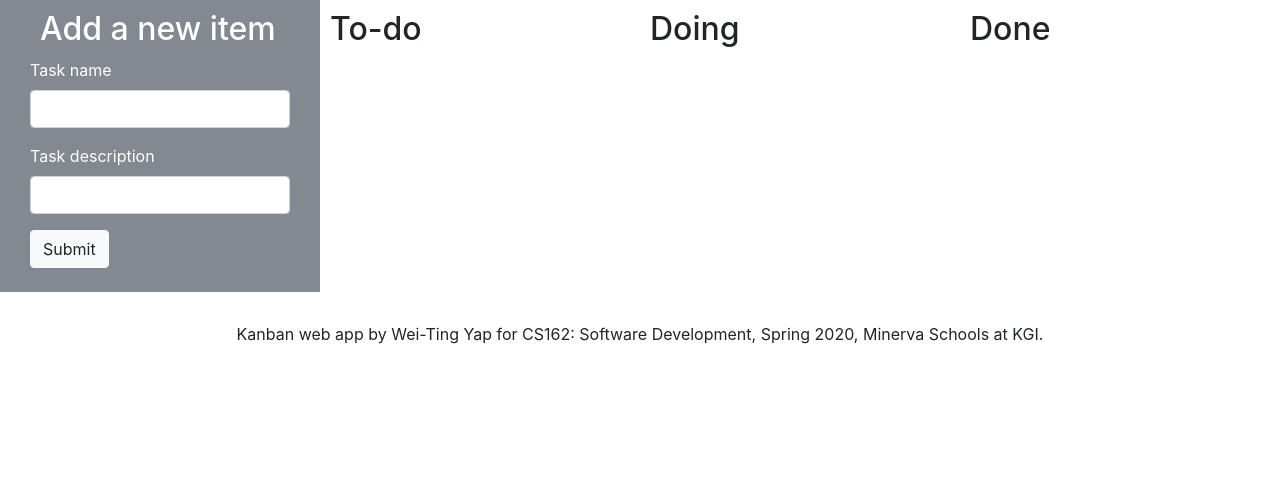
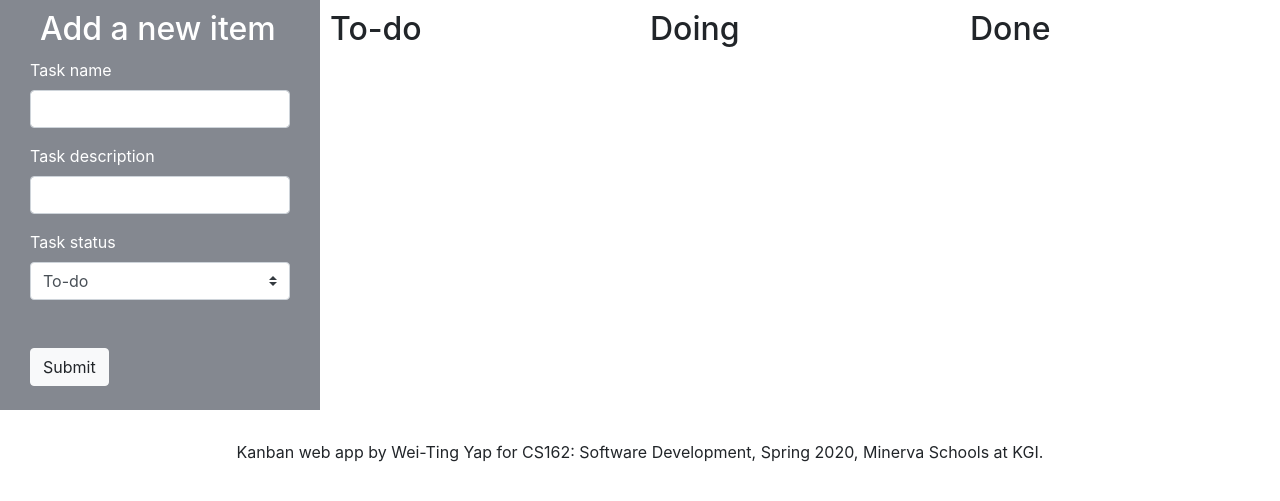
Before and after one commit to weiting109/kanban-web-app, a Flask app: page / in a window 1280 px wide. Shown: the part 76-577 px from the top of the page. Run offline with Flask 2, Linux system fonts and the light colour scheme; data that the repository does not hold is empty; some libraries are stand-ins or nearby versions.

Commit message:
added task status button

```diff
--- a/kanban/app.py
+++ b/kanban/app.py
@@ -30,7 +30,7 @@ def add():
     """
     Add a new task to the Kanban board (default status = todo)
     """
-    newtask = Tasks(name=request.form['newtask_name'],desc=request.form['newtask_desc'])
+    newtask = Tasks(name=request.form['newtask_name'],desc=request.form['newtask_desc'], status=request.form['newtask_status'])
     db.session.add(newtask)
     db.session.commit()
     return redirect(url_for('index'))
--- a/kanban/templates/index.html
+++ b/kanban/templates/index.html
@@ -33,6 +33,13 @@
                 <label for="newtask_desc">Task description</label>
                 <input type="text" class="form-control" id="newtask_desc" name="newtask_desc">
               </div>
+              <label for=newtask_status>Task status</label>
+              <select class="custom-select" id="newtask_status" name="newtask_status">
+                <option selected value="todo">To-do</option> <!-- default status: to-do-->
+                <option value="doing">Doing</option>
+                <option value="done">Done</option>
+              </select>
+              <div><br /><br /></div>
               <button type="submit" class="btn btn-light">Submit</button>
             </form>
             <br />
```
